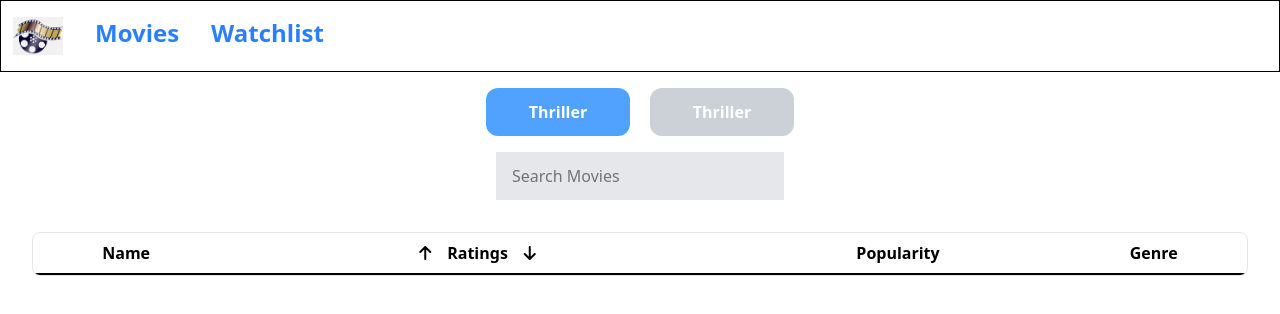
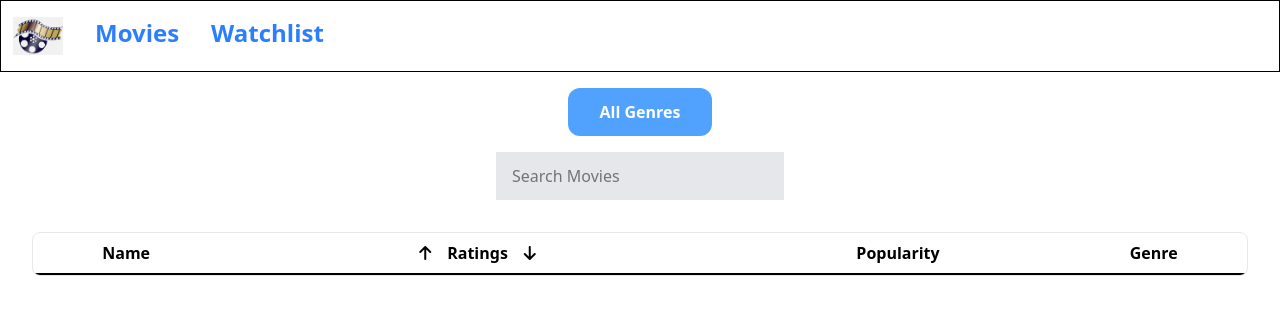
Before and after one commit to T-Maha-Lakshmi/IMDB-CLONE, a React (Vite) app: page /watchlist in a window 1280 px wide. Shown: the top 314 px of the page. Built offline with nearby package versions, Linux system fonts and the light colour scheme.

Commit message:
Updated Genres list

```diff
--- a/components/WatchList.jsx
+++ b/components/WatchList.jsx
@@ -1,11 +1,18 @@
-import React,{useState}from 'react'
-import genres from "../src/Utility/genre";
+import React,{useEffect, useState}from 'react'
+import genres from '../src/Utility/genre'
 
 
-function WatchList({watchlist, setWatchList}) {
+function WatchList({watchlist, setWatchList, handleRemoveFromWatchlist}) {
   const [search, setSearch]=useState('')
+  const [genreList, setGenreList]= useState(["All Genres"])
+  const [currGenre, setCurrGenre]= useState('All Genres')
+
   let handleSearch=(e)=>{
    setSearch(e.target.value)
+  }
+
+  let handleFilter=(genre)=>{
+    setCurrGenre(genre)
   }
 
   let sortIncreasing=()=>{
@@ -21,11 +28,21 @@ function WatchList({watchlist, setWatchList}) {
     })
     setWatchList([...sortedDecreasing])
   }
+useEffect(()=>{
+   let temp=watchlist.map((movieObj)=>{
+    return genres[movieObj.genre_ids[0]]
+   })
+   temp= new Set(temp)
+   setGenreList(["All Genres", ...temp])
+},[watchlist])
+
   return (
     <>
     <div className='flex justify-center m-4 gap-5'>
-      <div className='flex justify-center items-center h-[3rem] w-[9rem] bg-blue-400 rounded-xl font-bold text-white'>Thriller</div>
-      <div className='flex justify-center items-center h-[3rem] w-[9rem] bg-gray-400/50 rounded-xl font-bold text-white'>Thriller</div>
+    {genreList.map((genre)=>{
+        return <div onClick={()=>handleFilter(genre)} className={currGenre==genre?'flex justify-center items-center h-[3rem] w-[9rem] bg-blue-400 rounded-xl font-bold text-white': 'flex justify-center items-center h-[3rem] w-[9rem] bg-gray-400/50 rounded-xl font-bold text-white'}>{genre}</div>
+    })}
+
     </div>
     <div className='flex justify-center my-4'>
         <input onChange={handleSearch} value={search} type='text' placeholder='Search Movies' className='h-[3rem] w-[18rem] bg-gray-200 outline-none p-4'/>
@@ -47,6 +64,12 @@ function WatchList({watchlist, setWatchList}) {
         </thead>
         <tbody>
           {watchlist.filter((movieObj)=>{
+            if(currGenre=='All Genres'){
+              return true
+            }else{
+              return genres[movieObj.genre_ids[0]]==currGenre
+            }
+          }).filter((movieObj)=>{
             return movieObj.title.toLowerCase().includes(search.toLocaleLowerCase())
           }).map((movieObj)=>{
             return <tr className='border-b-2'>
@@ -58,7 +81,7 @@ function WatchList({watchlist, setWatchList}) {
             <td>{movieObj.vote_average}</td>
             <td>{movieObj.popularity}</td>
             <td>{genres[movieObj.genre_ids[0]]}</td>
-            <td className='text-red-800'>Delete</td>
+            <td onClick={()=>handleRemoveFromWatchlist(movieObj)} className='text-red-800'>Delete</td>
           </tr>
           })}
 
--- a/src/App.jsx
+++ b/src/App.jsx
@@ -20,6 +20,7 @@ function App() {
         return String(movie.id)!==String(movieObj.id)
       })
       setWatchList(filteredWatchlist)
+      localStorage.setItem('moviesApp', JSON.stringify(filteredWatchlist))
       console.log(filteredWatchlist)
     }
     useEffect(()=>{
```
